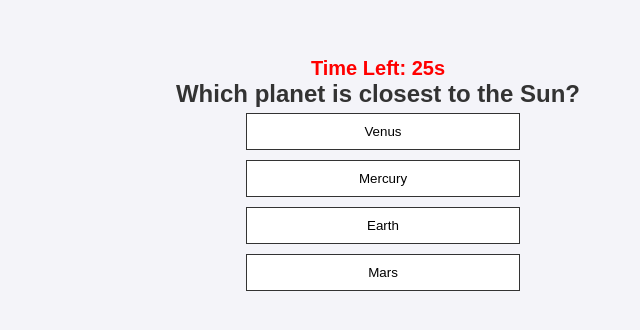
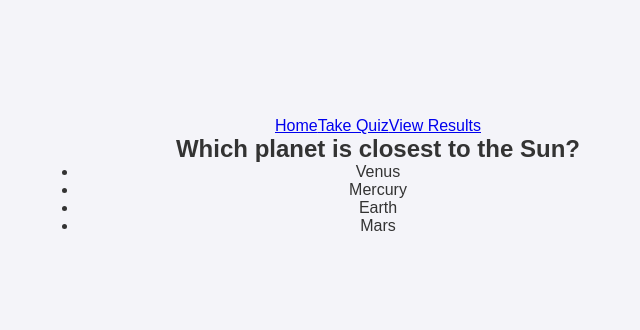
Before and after one commit to RiteshJha912/quizapp-assignment2, a React (Vite) app: page /quiz in a window 1280 px wide. Shown: the part 224-554 px from the top of the page, without its empty margins (262-902 px from the left). Built offline with nearby package versions, Linux system fonts and the light colour scheme.

Commit message:
3:all functionality setup -> successful

```diff
--- a/package.json
+++ b/package.json
@@ -10,6 +10,7 @@
     "preview": "vite preview"
   },
   "dependencies": {
+    "idb": "^8.0.2",
     "react": "^19.0.0",
     "react-dom": "^19.0.0",
     "react-router-dom": "^7.2.0"
--- /dev/null
+++ b/public/data/questions.json
@@ -0,0 +1,32 @@
+[
+  {
+    "id": 1,
+    "question": "Which planet is closest to the Sun?",
+    "options": ["Venus", "Mercury", "Earth", "Mars"],
+    "answer": 1
+  },
+  {
+    "id": 2,
+    "question": "Which data structure organizes items in a First-In, First-Out (FIFO) manner?",
+    "options": ["Stack", "Queue", "Tree", "Graph"],
+    "answer": 1
+  },
+  {
+    "id": 3,
+    "question": "Which of the following is primarily used for structuring web pages?",
+    "options": ["Python", "Java", "HTML", "C++"],
+    "answer": 2
+  },
+  {
+    "id": 4,
+    "question": "Which chemical symbol stands for Gold?",
+    "options": ["Au", "Gd", "Ag", "Pt"],
+    "answer": 0
+  },
+  {
+    "id": 5,
+    "question": "Which of these processes is not typically involved in refining petroleum?",
+    "options": ["Fractional distillation", "Cracking", "Polymerization", "Filtration"],
+    "answer": 3
+  }
+]
--- a/src/App.jsx
+++ b/src/App.jsx
@@ -1,4 +1,4 @@
-import { BrowserRouter as Router, Routes, Route } from 'react-router-dom'
+import { BrowserRouter as Router, Route, Routes, Link } from 'react-router-dom'
 import Home from './pages/Home'
 import Quiz from './pages/Quiz'
 import Results from './pages/Results'
@@ -6,6 +6,12 @@ import Results from './pages/Results'
 function App() {
   return (
     <Router>
+      <nav>
+        <Link to='/'>Home</Link>
+        <Link to='/quiz'>Take Quiz</Link>
+        <Link to='/results'>View Results</Link>
+      </nav>
+
       <Routes>
         <Route path='/' element={<Home />} />
         <Route path='/quiz' element={<Quiz />} />
--- a/src/pages/Quiz.jsx
+++ b/src/pages/Quiz.jsx
@@ -1,81 +1,59 @@
-import { useState } from 'react'
-import Question from '../components/Question'
-import Timer from '../components/Timer'
-import Scoreboard from '../components/scoreboard'
-import styles from '../styles/Quiz.module.css'
-
-const quizData = [
-  {
-    question: 'Which planet is closest to the Sun?',
-    options: ['Venus', 'Mercury', 'Earth', 'Mars'],
-    correct: 'Mercury',
-  },
-  {
-    question: 'Which data structure organizes items in a FIFO manner?',
-    options: ['Stack', 'Queue', 'Tree', 'Graph'],
-    correct: 'Queue',
-  },
-  {
-    question:
-      'Which of the following is primarily used for structuring web pages?',
-    options: ['Python', 'Java', 'HTML', 'C++'],
-    correct: 'HTML',
-  },
-  {
-    question: 'Which chemical symbol stands for Gold?',
-    options: ['Au', 'Gd', 'Ag', 'Pt'],
-    correct: 'Au',
-  },
-  {
-    question:
-      'Which of these processes is not typically involved in refining petroleum?',
-    options: [
-      'Fractional distillation',
-      'Cracking',
-      'Polymerization',
-      'Filtration',
-    ],
-    correct: 'Filtration',
-  },
-]
+import { useState, useEffect } from 'react'
 
 function Quiz() {
+  const [questions, setQuestions] = useState([])
   const [currentQuestion, setCurrentQuestion] = useState(0)
+  const [selectedAnswer, setSelectedAnswer] = useState(null)
   const [score, setScore] = useState(0)
-  const [quizCompleted, setQuizCompleted] = useState(false)
-  const [showFeedback, setShowFeedback] = useState(false)
+  const [isCompleted, setIsCompleted] = useState(false)
 
-  const handleAnswer = (isCorrect) => {
-    if (isCorrect) setScore((prevScore) => prevScore + 1)
-    setShowFeedback(true)
-    setTimeout(() => {
-      setShowFeedback(false)
-      if (currentQuestion + 1 < quizData.length)
-        setCurrentQuestion((prev) => prev + 1)
-      else setQuizCompleted(true)
-    }, 1000)
-  }
+  useEffect(() => {
+    async function fetchQuestions() {
+      try {
+        const response = await fetch('/data/questions.json') // Correct path
+        if (!response.ok) {
+          throw new Error('Failed to fetch questions')
+        }
+        const data = await response.json()
+        setQuestions(data)
+      } catch (error) {
+        console.error('Error:', error)
+      }
+    }
+    fetchQuestions()
+  }, [])
 
-  const handleTimeout = () => {
-    setShowFeedback(false)
-    if (currentQuestion + 1 < quizData.length)
-      setCurrentQuestion((prev) => prev + 1)
-    else setQuizCompleted(true)
+
+  if (questions.length === 0) return <p>Loading questions...</p>
+
+  const handleAnswer = (index) => {
+    if (questions[currentQuestion].answer === index) {
+      setScore(score + 1)
+    }
+    if (currentQuestion + 1 < questions.length) {
+      setCurrentQuestion(currentQuestion + 1)
+    } else {
+      setIsCompleted(true)
+    }
   }
 
   return (
-    <div className={styles.container}>
-      {quizCompleted ? (
-        <Scoreboard score={score} total={quizData.length} />
+    <div className='quiz-container'>
+      {isCompleted ? (
+        <h2>
+          Your final score: {score}/{questions.length}
+        </h2>
       ) : (
-        <div>
-          <Timer duration={30} onTimeout={handleTimeout} />
-          <Question
-            data={quizData[currentQuestion]}
-            onAnswer={handleAnswer}
-            showFeedback={showFeedback}
-          />
-        </div>
+        <>
+          <h2>{questions[currentQuestion].question}</h2>
+          <ul>
+            {questions[currentQuestion].options.map((option, index) => (
+              <li key={index} onClick={() => handleAnswer(index)}>
+                {option}
+              </li>
+            ))}
+          </ul>
+        </>
       )}
     </div>
   )
--- a/src/pages/Results.jsx
+++ b/src/pages/Results.jsx
@@ -1,10 +1,35 @@
-import styles from '../styles/Results.module.css'
+import { useEffect, useState } from 'react'
+import { getQuizHistory } from '../utils/db'
 
 function Results() {
+  const [quizHistory, setQuizHistory] = useState([])
+
+  useEffect(() => {
+    async function fetchHistory() {
+      const history = await getQuizHistory()
+      setQuizHistory(history.reverse()) // Show the latest attempt first
+    }
+    fetchHistory()
+  }, [])
+
   return (
-    <div className={styles.container}>
-      <h1 className={styles.title}>Quiz Results</h1>
-      <p className={styles.scoreText}>Your score will be displayed here.</p>
+    <div className='results-container'>
+      <h1>Quiz Results</h1>
+
+      {quizHistory.length === 0 ? (
+        <p>No quiz attempts recorded yet.</p>
+      ) : (
+        <ul>
+          {quizHistory.map((attempt, index) => (
+            <li key={index}>
+              <strong>{new Date(attempt.date).toLocaleString()}</strong>- Score:{' '}
+              {attempt.score}/{attempt.total}
+            </li>
+          ))}
+        </ul>
+      )}
+
+      <a href='/'>Take Another Quiz</a>
     </div>
   )
 }
--- a/src/styles/Results.module.css
+++ b/src/styles/Results.module.css
@@ -1,24 +1,26 @@
-.container {
+.results-container {
     text-align: center;
-    padding: 20px;
-}
-
-.score {
-    font-size: 22px;
-    font-weight: bold;
-}
-
-.restartButton {
-    padding: 10px 20px;
-    background-color: green;
-    color: white;
-    border: none;
-    cursor: pointer;
-    font-size: 18px;
-    border-radius: 5px;
     margin-top: 20px;
 }
 
-.restartButton:hover {
-    background-color: darkgreen;
+.results-container ul {
+    list-style-type: none;
+    padding: 0;
 }
+
+.results-container li {
+    background: #f4f4f4;
+    padding: 10px;
+    margin: 5px 0;
+    border-radius: 5px;
+}
+
+.results-container a {
+    display: inline-block;
+    margin-top: 20px;
+    text-decoration: none;
+    color: #fff;
+    background: #007bff;
+    padding: 10px 20px;
+    border-radius: 5px;
+}
--- /dev/null
+++ b/src/utils/db.js
@@ -0,0 +1,25 @@
+import { openDB } from 'idb'
+
+const DB_NAME = 'quizDB'
+const STORE_NAME = 'quizHistory'
+
+// Open IndexedDB database
+const dbPromise = openDB(DB_NAME, 1, {
+  upgrade(db) {
+    if (!db.objectStoreNames.contains(STORE_NAME)) {
+      db.createObjectStore(STORE_NAME, { keyPath: 'id', autoIncrement: true })
+    }
+  },
+})
+
+// Function to save quiz result
+export const saveQuizResult = async (result) => {
+  const db = await dbPromise
+  await db.add(STORE_NAME, result)
+}
+
+// Function to get all past quiz results
+export const getQuizHistory = async () => {
+  const db = await dbPromise
+  return await db.getAll(STORE_NAME)
+}
```
Also changed, not shown: 1 other file (tests, documents, lock files or other folders).
